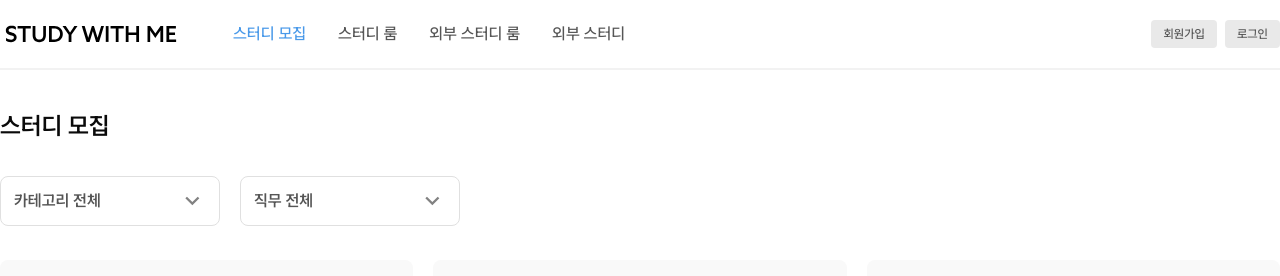
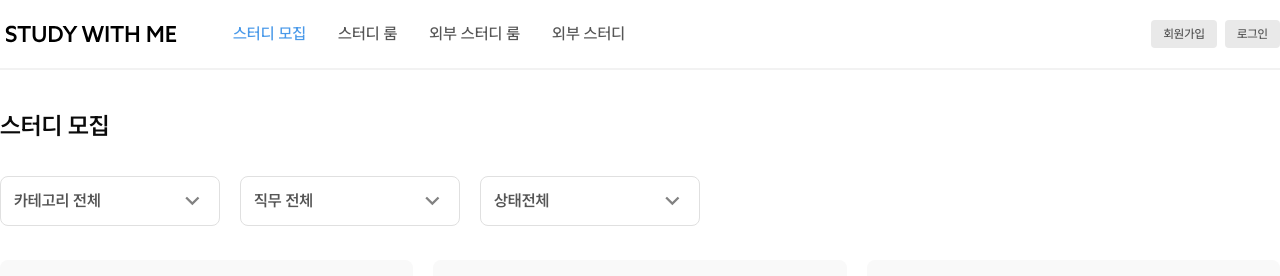
Before and after one commit to Study-With-Me-JJ/swm-frontend, a Next.js app: page /study-recruit in a window 1280 px wide. Shown: the top 276 px of the page. Built offline with nearby package versions, Linux system fonts and the light colour scheme.

Commit message:
feat : 스터디 모집 페이지 생성

```diff
--- a/src/app/study-recruit/page.tsx
+++ b/src/app/study-recruit/page.tsx
@@ -19,7 +19,7 @@ const dummyStudyData = [
     thumbnail: 'https://via.placeholder.com/150',
     likeCount: 0,
     commentCount: 0,
-    status: '모집중',
+    status: 'ACTIVE',
     viewCount: 0,
     nickname: '김개발',
     profileImageUrl: 'https://via.placeholder.com/150',
@@ -41,7 +41,7 @@ const dummyStudyData = [
     thumbnail: 'https://via.placeholder.com/150',
     likeCount: 0,
     commentCount: 0,
-    status: '모집마감',
+    status: 'INACTIVE',
     viewCount: 0,
     nickname: '김개발',
     profileImageUrl: 'https://via.placeholder.com/150',
@@ -67,7 +67,7 @@ const dummyStudyData = [
     thumbnail: 'https://via.placeholder.com/150',
     likeCount: 0,
     commentCount: 0,
-    status: '모집중',
+    status: 'ACTIVE',
     viewCount: 0,
     nickname: '이개발',
     profileImageUrl: 'https://via.placeholder.com/150',
@@ -89,7 +89,7 @@ const dummyStudyData = [
     thumbnail: 'https://via.placeholder.com/150',
     likeCount: 0,
     commentCount: 0,
-    status: '모집중',
+    status: 'ACTIVE',
     viewCount: 0,
     nickname: '이개발',
     profileImageUrl: 'https://via.placeholder.com/150',
@@ -169,9 +169,28 @@ const dummyPositions = [
   }
 ]
 
+const dummyStatus = [
+  {
+    id:0,
+    value: 'ALL',
+    label: '상태전체'
+  },
+  {
+    id:1,
+    value: 'ACTIVE',
+    label: '모집중'
+  },
+  {
+    id:2,
+    value: 'INACTIVE',
+    label: '모집마감'
+  }
+]
+
 export default function StudyRecruit() {
   const [selectCategory,setSelectCategory] = useState<string | string[]>('ALL');
   const [selectPosition,setSelectPosition] = useState<string | string[]>('ALL');
+  const [selectStatus,setSelectStatus] = useState<string | string[]>('ALL');
 
   const handleCategoryChange = (value: string | string[]) => {
     setSelectCategory(value || 'ALL');
@@ -184,7 +203,11 @@ export default function StudyRecruit() {
     }
     setSelectPosition(value || 'ALL');
   };
-  // const [selectStatus,setSelectStatus] = useState('모집중');
+
+  const handleStatusChange = (value: string | string[]) => {
+    setSelectStatus(value || 'ALL');
+  };
+
 
   const [openSelectId, setOpenSelectId] = useState<string | null>(null);
 
@@ -220,13 +243,13 @@ export default function StudyRecruit() {
           <FilterSelect type='default' onChange={handleCategoryChange} defaultValue={selectCategory} options={dummyCategories.map((category,index)=> ({id: index,value: category.value, label: category.label}))} isOpen={openSelectId === 'select1'}
           onToggle={() => setOpenSelectId(openSelectId === 'select1' ? null : 'select1')}/>
           <FilterSelect type='button' title='원하는 직무를 골라주세요.' onChange={handlePositionChange} defaultValue={selectPosition} options={dummyPositions.map((position)=> ({id: position.id,value: position.value, label: position.label}))} isOpen={openSelectId === 'select2'}
-          onToggle={() => setOpenSelectId(openSelectId === 'select2' ? null : 'select2')}
-          closeOnSelect={false}
-        />
+          onToggle={() => setOpenSelectId(openSelectId === 'select2' ? null : 'select2')} closeOnSelect={false}/>
+          <FilterSelect type='default' onChange={handleStatusChange} defaultValue={selectStatus} options={dummyStatus.map((status)=> ({id: status.id,value: status.value, label: status.label}))} isOpen={openSelectId === 'select3'}
+          onToggle={() => setOpenSelectId(openSelectId === 'select3' ? null : 'select3')} />
         </div>
       </div>
       <div className='grid grid-cols-1 md:grid-cols-2 lg:grid-cols-3 gap-x-5 gap-y-[26px] max-w-screen-xl w-full'>
-        {studyData.filter(item => selectCategory === 'ALL' ? true : item.category === selectCategory).filter(item => selectPosition === 'ALL' ? true : selectPosition.includes(item.position)).map((item) => (
+        {studyData.filter(item => selectCategory === 'ALL' ? true : item.category === selectCategory).filter(item => selectPosition === 'ALL' ? true : selectPosition.includes(item.position)).filter(item => selectStatus === 'ALL' ? true : item.status === selectStatus).map((item) => (
           <StudyItem key={item.studyId} data={item} />
         ))}
       </div>
--- a/src/components/StudyItem.tsx
+++ b/src/components/StudyItem.tsx
@@ -25,7 +25,7 @@ export default function StudyItem({data}: {data: Study}) {
         <Link href={`/study-detail/${data.studyId}`} className='py-[26px] px-[24px] bg-[#f9f9f9] rounded-[8px] flex flex-col justify-between gap-[10px] h-[340px]'>
             <div className='flex gap-4 flex-col h-full'>
                 <div className='flex items-center justify-between'>
-                    {data.status === '모집중' ? <div className='min-w-[60px] h-[30px] bg-[white] text-link-default rounded-[16px] flex items-center justify-center border border-link-default text-sm font-bold px-[12px]'>{data.status}</div> : <div className='min-w-[60px] h-[30px] bg-[white] text-gray-light rounded-[16px] flex items-center justify-center border border-gray-light text-sm font-bold px-[12px]'>{data.status}</div>}
+                    {data.status === 'ACTIVE' ? <div className='min-w-[60px] h-[30px] bg-[white] text-link-default rounded-[16px] flex items-center justify-center border border-link-default text-sm font-bold px-[12px]'>모집중</div> : <div className='min-w-[60px] h-[30px] bg-[white] text-gray-light rounded-[16px] flex items-center justify-center border border-gray-light text-sm font-bold px-[12px]'>모집마감</div>}
                     <div><button onClick={handleBookmark}><Image src={isBookmark ? '/icons/icon_bookmark_on.svg' : '/icons/icon_bookmark_off.svg'} alt='북마크' width={30} height={30} /></button></div>
                 </div>
                 <h3 className='text-xl font-semibold text-black line-clamp-2'>{data.title}</h3>
@@ -42,6 +42,6 @@ export default function StudyItem({data}: {data: Study}) {
                 </div>
             </div>
         </Link>
-        <Toast isToast={isToast} message={isBookmark ? '북마크 추가' : '북마크에서 삭제'} />
+        <Toast isToast={isToast} message={isBookmark ? '북마크에 추가되었습니다.' : '북마크에서 삭제되었습니다.'} />
     </>
 }
```
